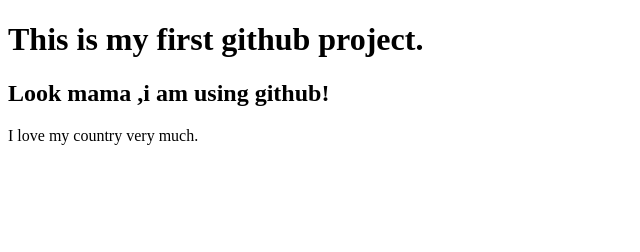
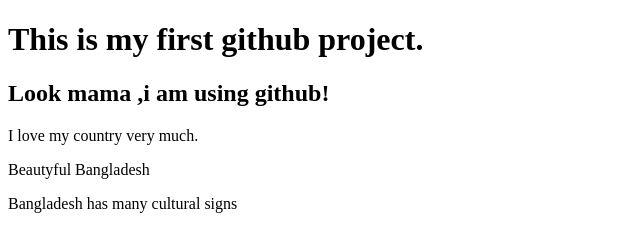
Before and after one commit to Sarwar-Putul/My-first-website, a plain HTML site: page index.html in a window 1280 px wide. Shown: the whole page, without its empty margins (0-640 px from the left). Drawn offline with Linux system fonts and the light colour scheme.

Commit message:
Learnning about my second branch

```diff
--- a/index.html
+++ b/index.html
@@ -9,5 +9,7 @@
     <h1>This is my first github project.</h1>
     <h2>Look mama ,i am using github!</h2>
     <p>I love my country very much.</p>
+    <p>Beautyful Bangladesh </p>
+    <p>Bangladesh has many cultural signs</p>
 </body>
 </html>
```
